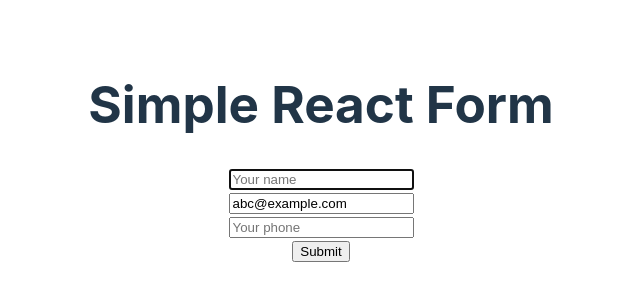
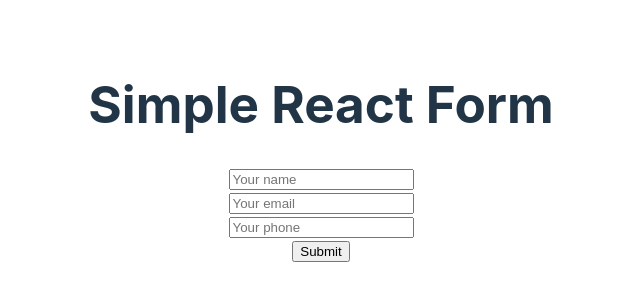
Before and after one commit to AskatAsh/React-JS-Practice, a React (Vite) app in the folder project-form-master/: page / in a window 1280 px wide. Shown: the part 248-548 px from the top of the page, without its empty margins (319-959 px from the left). Built offline with nearby package versions, Linux system fonts and the light colour scheme.

Commit message:
created a new component HookForm

```diff
--- a/project-form-master/src/App.jsx
+++ b/project-form-master/src/App.jsx
@@ -1,5 +1,6 @@
 import './App.css'
-import RefForm from './Component/RefForm/RefForm'
+import HookForm from './Component/HookForm/HookForm'
+// import RefForm from './Component/RefForm/RefForm'
 // import StatefullForm from './Component/StatefullForm/StatefullForm'
 // import SimpleForm from './Component/SimpleForm/SimpleForm'
 function App() {
@@ -9,7 +10,8 @@ function App() {
       <h1>Simple React Form</h1>
       {/* <SimpleForm></SimpleForm> */}
       {/* <StatefullForm></StatefullForm> */}
-      <RefForm></RefForm>
+      {/* <RefForm></RefForm> */}
+      <HookForm></HookForm>
     </>
   )
 }
--- /dev/null
+++ b/project-form-master/src/Component/HookForm/HookForm.jsx
@@ -0,0 +1,18 @@
+
+const HookForm = () => {
+    return (
+        <div>
+            <form>
+                <input type="text" name="name" placeholder="Your name"/>
+                <br />
+                <input type="email" name="email" placeholder="Your email" />
+                <br />
+                <input type="number" name="phone" placeholder="Your phone" />
+                <br />
+                <input type="submit" value="Submit" />
+            </form>
+        </div>
+    );
+};
+
+export default HookForm;
--- a/project-form-master/src/Component/StatefullForm/StatefullForm.jsx
+++ b/project-form-master/src/Component/StatefullForm/StatefullForm.jsx
@@ -1,7 +1,7 @@
 import { useState } from "react";
 
 const StatefullForm = () => {
-    const [name, setName] = useState('');
+    const [name, setName] = useState('your name');
     const [email, setEmail] = useState('');
     const [phone, setPhone] = useState('');
     const [error, setError] = useState('');
```
